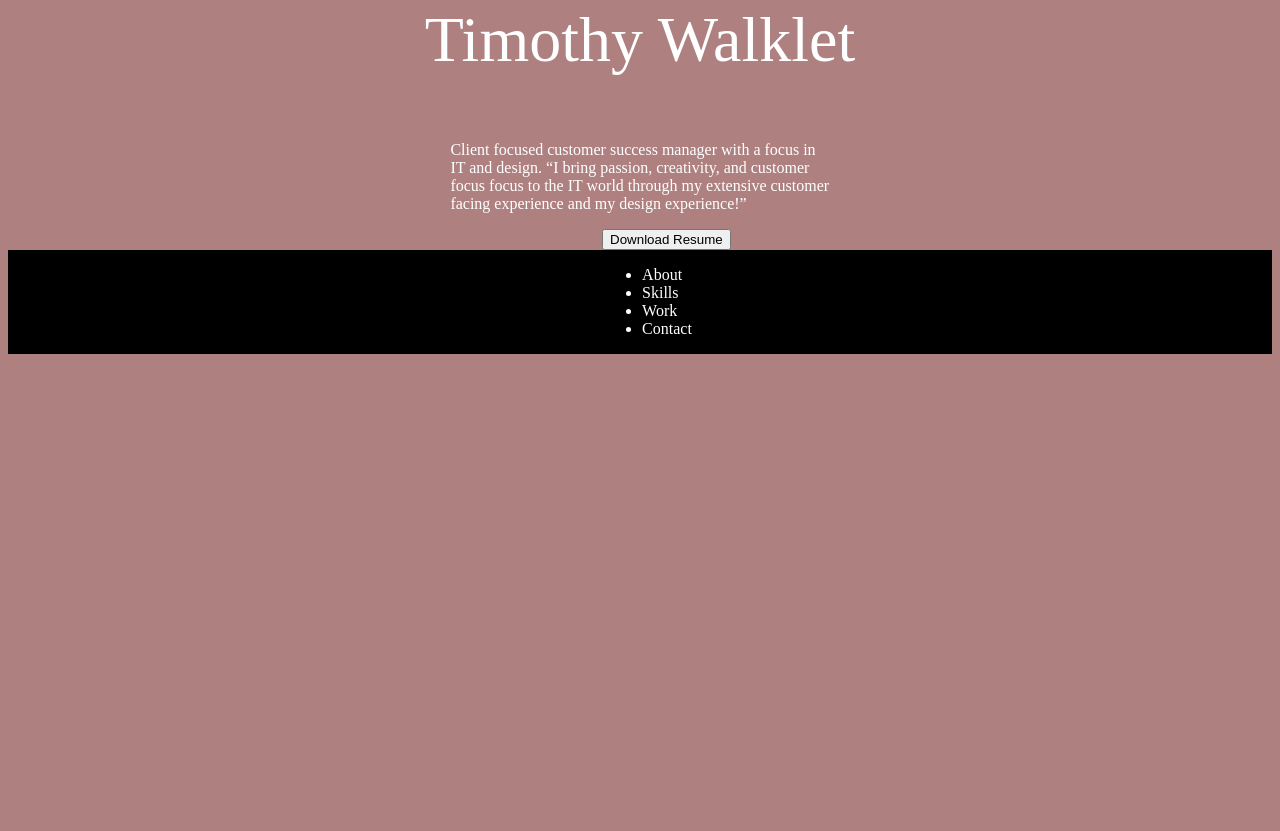
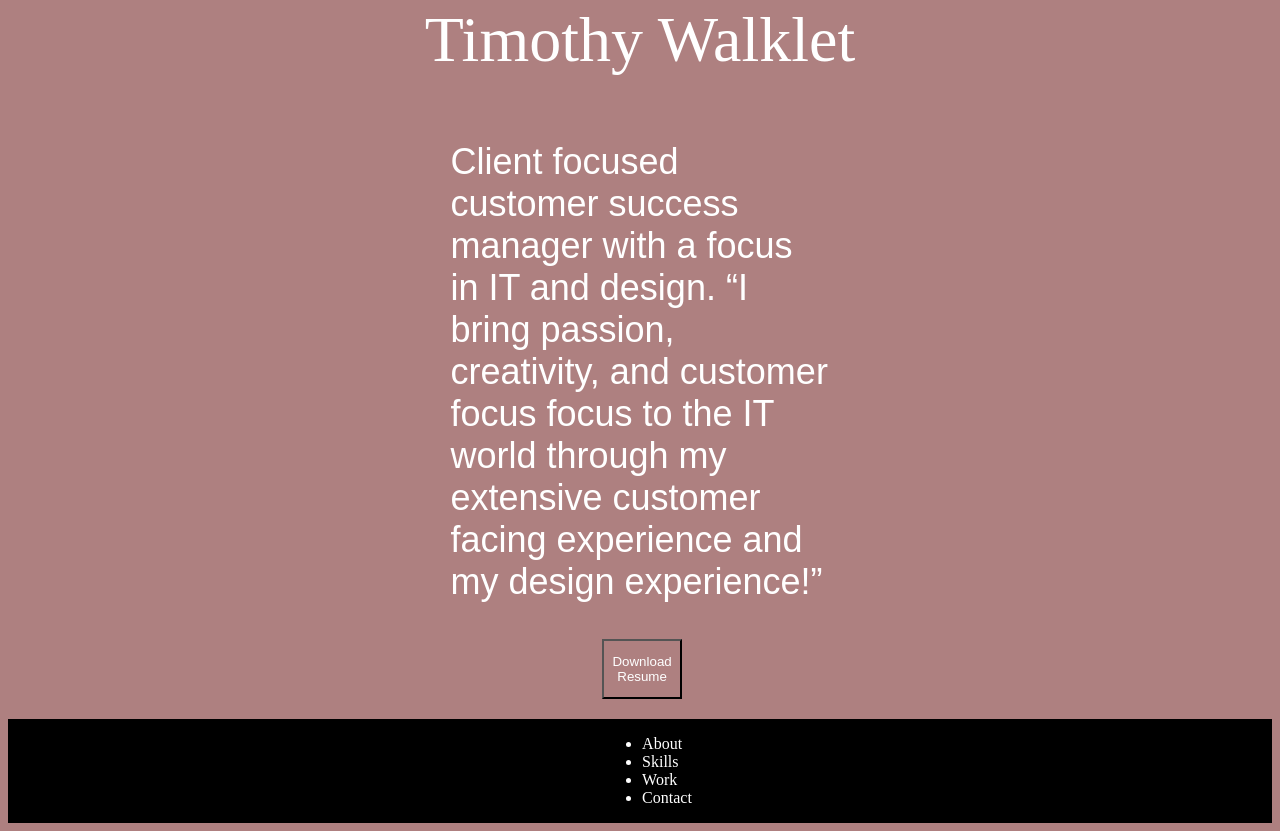
Before and after one commit to twalklet/UX_UI_Hw17, a plain HTML site: page index.html in a window 1280 px wide. Shown: the part 1650-2481 px from the top of the page. Before the commit the page ends 2012 px from the top, so only its background shows below. Drawn offline with Linux system fonts and the light colour scheme.

Commit message:
added styling

```diff
--- a/css/styles.css
+++ b/css/styles.css
@@ -8,9 +8,8 @@ header {
     vertical-align: top;
     padding: 1%;
     color: white;
-    font-style: bold;
     font-size: 64px;
-    font-family:'Times New Roman', Times, serif
+    font-family:'Times New Roman', Times, serif,
 }
 
 nav {
@@ -51,14 +50,23 @@ body {
 }
 
 .text {
+    font-style: regular;
+
     color: white;
     margin-left: 35%;
     width: 30%;
+    font-family: Arial, Helvetica, sans-serif;
+    font-size: 36px;
+
 }
 
 button {
-    color; #AE8080;
+    background-color: #AE8080;
     margin-left: 47%;
+    color: white;
+    height: 60px;
+    width: 80px;
+    margin-bottom: 20px;
 }
 footer {
     background-color: black;
```
Also changed, not shown: index.html (+3 -3 lines).
